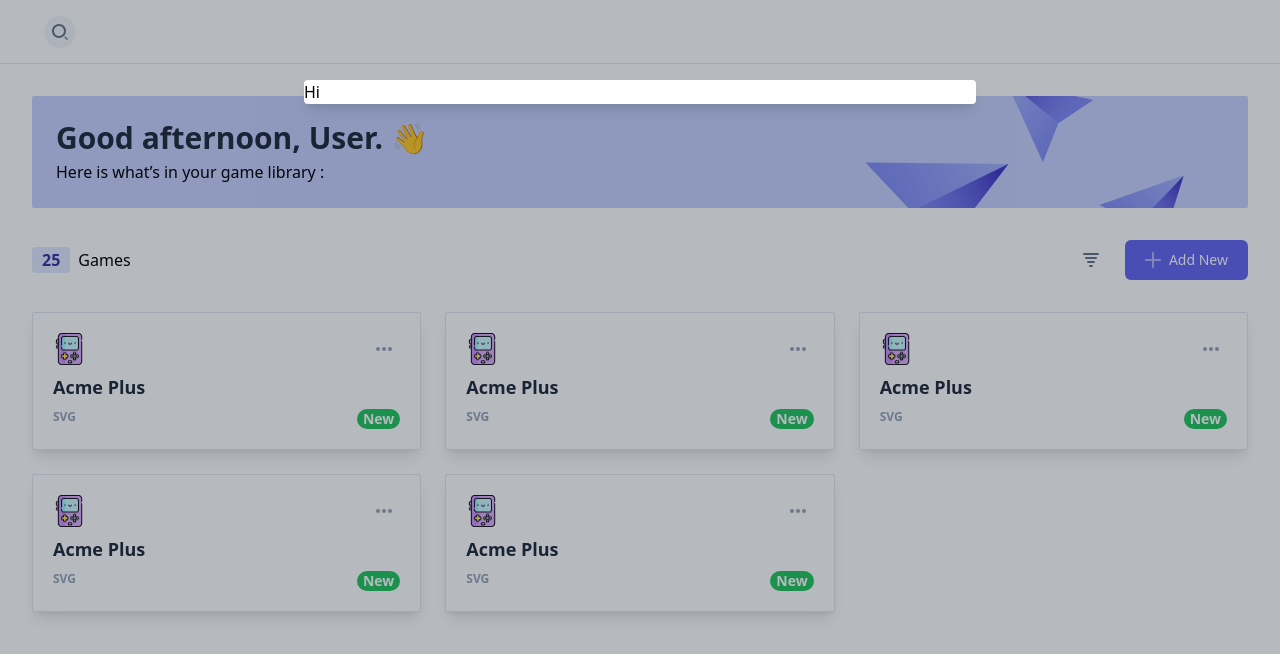
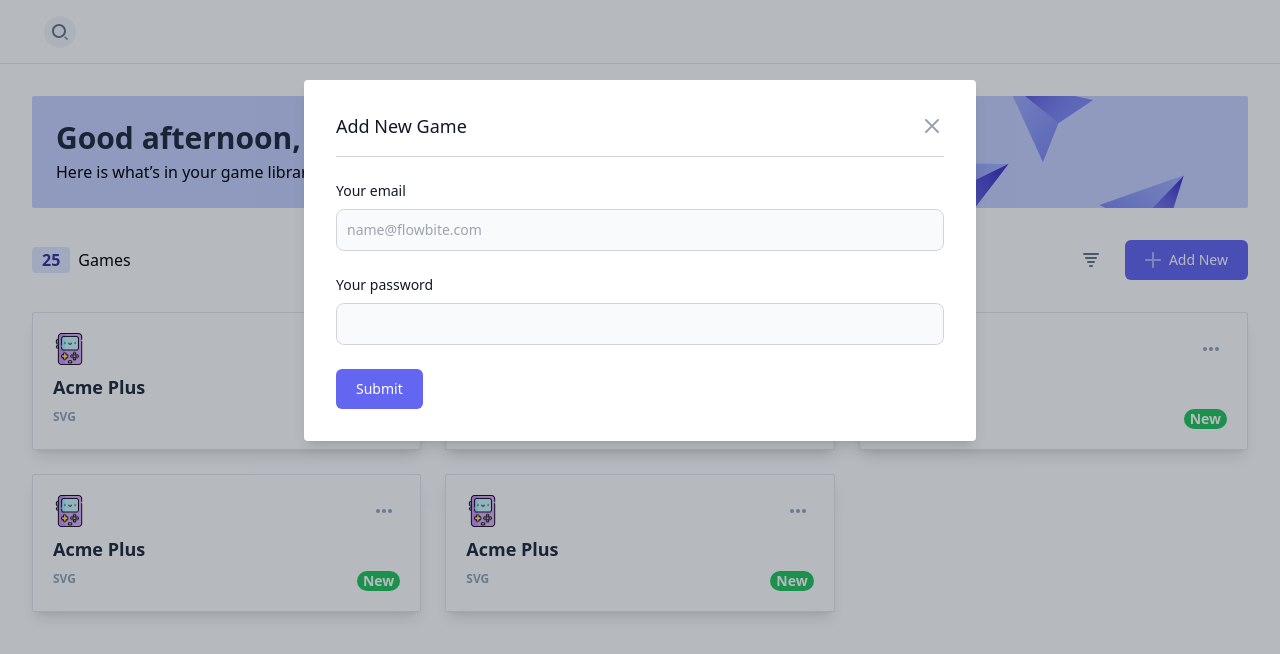
Before and after one commit to rajarshi-ch/longshot_assignment, a Next.js app: page /crud in a window 1280 px wide. Both pictures are taken after a click on the button "Add New". Shown: the top 654 px of the page. Built offline with nearby package versions, Linux system fonts and the light colour scheme.

Commit message:
Modal Header

```diff
--- a/views/crud/components/addNewModalContent.tsx
+++ b/views/crud/components/addNewModalContent.tsx
@@ -1,5 +1,15 @@
-export default function AddNewModalContent() {
+import ModalHeader from "./modalHeader";
+
+type AddNewModalContentProps = {
+  onClose: Function;
+};
+
+export default function AddNewModalContent({
+  onClose,
+}: AddNewModalContentProps) {
   return (
+    <>
+      <ModalHeader title="Add New Game" onClose={onClose} />
       <form>
         <div className="mb-6">
           <label
@@ -30,29 +40,14 @@ export default function AddNewModalContent() {
             required
           />
         </div>
-      <div className="flex items-start mb-6">
-        <div className="flex items-center h-5">
-          <input
-            id="remember"
-            type="checkbox"
-            value=""
-            className="w-4 h-4 bg-gray-50 rounded border border-gray-300 focus:ring-3 focus:ring-blue-300 dark:bg-gray-700 dark:border-gray-600 dark:focus:ring-blue-600 dark:ring-offset-gray-800"
-            required
-          />
-        </div>
-        <label
-          htmlFor="remember"
-          className="ml-2 text-sm font-medium text-gray-900 dark:text-gray-300"
-        >
-          Remember me
-        </label>
-      </div>
+
         <button
           type="submit"
-        className="text-white bg-blue-700 hover:bg-blue-800 focus:ring-4 focus:outline-none focus:ring-blue-300 font-medium rounded-lg text-sm w-full sm:w-auto px-5 py-2.5 text-center dark:bg-blue-600 dark:hover:bg-blue-700 dark:focus:ring-blue-800"
+          className="text-white bg-indigo-500 hover:bg-indigo-600 font-medium rounded-md text-sm px-5 py-2.5 text-center inline-flex items-center dark:focus:ring-[#2557D6]/50"
         >
           Submit
         </button>
       </form>
+    </>
   );
 }
--- a/views/crud/components/modal.tsx
+++ b/views/crud/components/modal.tsx
@@ -54,7 +54,7 @@ function Modal({
       >
         <div
           ref={modalContent}
-          className="bg-white overflow-auto max-w-2xl w-full max-h-full rounded shadow-lg"
+          className="bg-white overflow-auto max-w-2xl w-full max-h-full rounded shadow-lg p-8"
         >
           {children}
         </div>
--- /dev/null
+++ b/views/crud/components/modalHeader.tsx
@@ -0,0 +1,39 @@
+type ModalHeaderProps = {
+  title: string;
+  onClose: Function;
+};
+
+export default function ModalHeader({ title, onClose }: ModalHeaderProps) {
+  return (
+    <div className="w-full">
+      <div className="flex justify-between items-center">
+        <h3 className="text-lg font-medium text-gray-900 dark:text-white">
+          {title}
+        </h3>
+        <button
+          type="button"
+          className="text-gray-400 hover:text-gray-500 focus:outline-none focus:ring-2 focus:ring-offset-2 focus:ring-blue-500"
+          onClick={() => onClose()}
+        >
+          <span className="sr-only">Close</span>
+          <svg
+            className="h-6 w-6"
+            xmlns="http://www.w3.org/2000/svg"
+            fill="none"
+            viewBox="0 0 24 24"
+            stroke="currentColor"
+            aria-hidden="true"
+          >
+            <path
+              strokeLinecap="round"
+              strokeLinejoin="round"
+              strokeWidth={2}
+              d="M6 18L18 6M6 6l12 12"
+            />
+          </svg>
+        </button>
+      </div>
+      <div className="w-full h-[1px] mt-4 mb-6 bg-gray-300"></div>
+    </div>
+  );
+}
--- a/views/crud/index.tsx
+++ b/views/crud/index.tsx
@@ -1,4 +1,5 @@
 import React, { useState } from "react";
+import AddNewModalContent from "./components/addNewModalContent";
 import FilterButton from "./components/filterButton";
 import GameCard from "./components/gameCard";
 
@@ -13,8 +14,7 @@ function Dashboard() {
     <div className="flex h-screen overflow-hidden">
       {/* Modals */}
       <Modal modalOpen={addNewModalOpen} setModalOpen={setAddNewModalOpen}>
-        {" "}
-        Hi{" "}
+        <AddNewModalContent onClose={() => setAddNewModalOpen(false)} />
       </Modal>
       {/* Content area */}
       <div className="relative flex flex-col flex-1 overflow-y-auto overflow-x-hidden">
@@ -39,6 +39,7 @@ function Dashboard() {
                 {/* Filter button */}
                 <FilterButton />
 
+                {/* Add new button */}
                 <button
                   type="button"
                   className="text-white bg-indigo-500 hover:bg-indigo-600 font-medium rounded-md text-sm px-5 py-2.5 text-center inline-flex items-center dark:focus:ring-[#2557D6]/50 "
```
Lines whose indentation alone changed are shown as unchanged.
